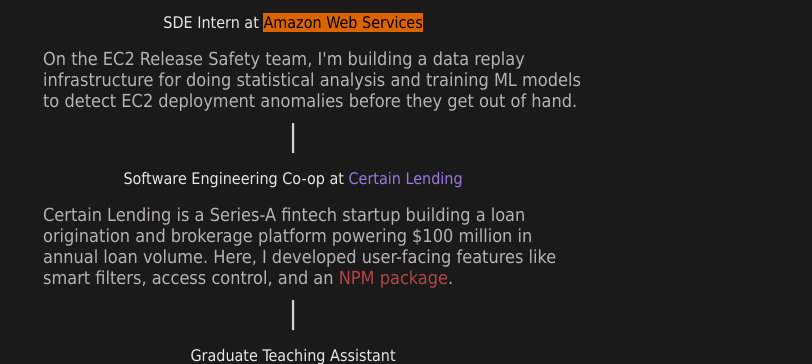
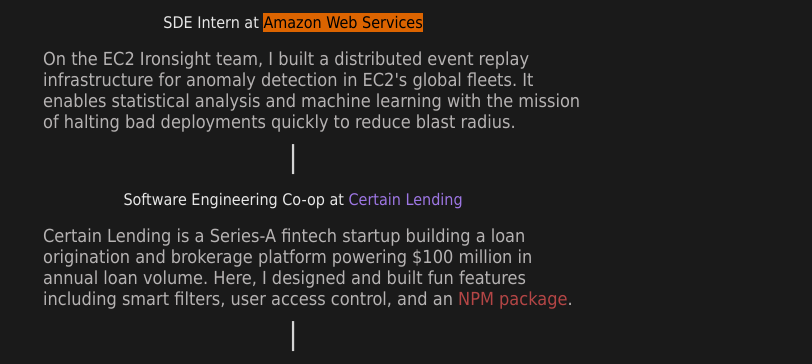
Before and after one commit to ewenw/ewenw.github.io, a plain HTML site: page index.html in a window 1280 px wide. Shown: the part 441-805 px from the top of the page, 347-1159 px from the left. Drawn offline with nearby package versions, Linux system fonts and the light colour scheme; a script that the page names is missing.

Commit message:
Update index.html

```diff
--- a/index.html
+++ b/index.html
@@ -37,12 +37,12 @@
 <div class="experiences-container" style="z-index:20; position:relative;">
     <p class="experience">SDE Intern at <a href="https://www.aws.amazon.com/" style="background: rgb(220,100,0); color:rgb(0,0,0);">Amazon Web Services️</a></p>
     <ul>
-    <li class="list-item">On the EC2 Release Safety team, I'm building a data replay infrastructure for doing statistical analysis and training ML models to detect EC2 deployment anomalies before they get out of hand.</li>
+    <li class="list-item">On the EC2 Ironsight team, I built a distributed event replay infrastructure for anomaly detection in EC2's global fleets. It enables statistical analysis and machine learning with the mission of halting bad deployments quickly to reduce blast radius.</li>
     </ul>
     <div style="margin-top: 22px"></div>
     <div class="dot-dot">|</div>
     <p class="experience">Software Engineering Co-op at <a href="https://www.certainlending.com/" style="color:rgb(158, 119, 228);">Certain Lending</a></p><ul>
-    <li class="list-item">Certain Lending is a Series-A fintech startup building a loan origination and brokerage platform powering $100 million in annual loan volume. Here, I developed user-facing features like smart filters, access control, and an <a href="https://www.npmjs.com/package/typeorm-factory-tools" style="color:rgb(180, 70, 70);">NPM package</a>.</li>
+    <li class="list-item">Certain Lending is a Series-A fintech startup building a loan origination and brokerage platform powering $100 million in annual loan volume. Here, I designed and built fun features including smart filters, user access control, and an <a href="https://www.npmjs.com/package/typeorm-factory-tools" style="color:rgb(180, 70, 70);">NPM package</a>.</li>
     </ul>
     <div style="margin-top: 22px"></div>
     <div class="dot-dot">|</div>
```
